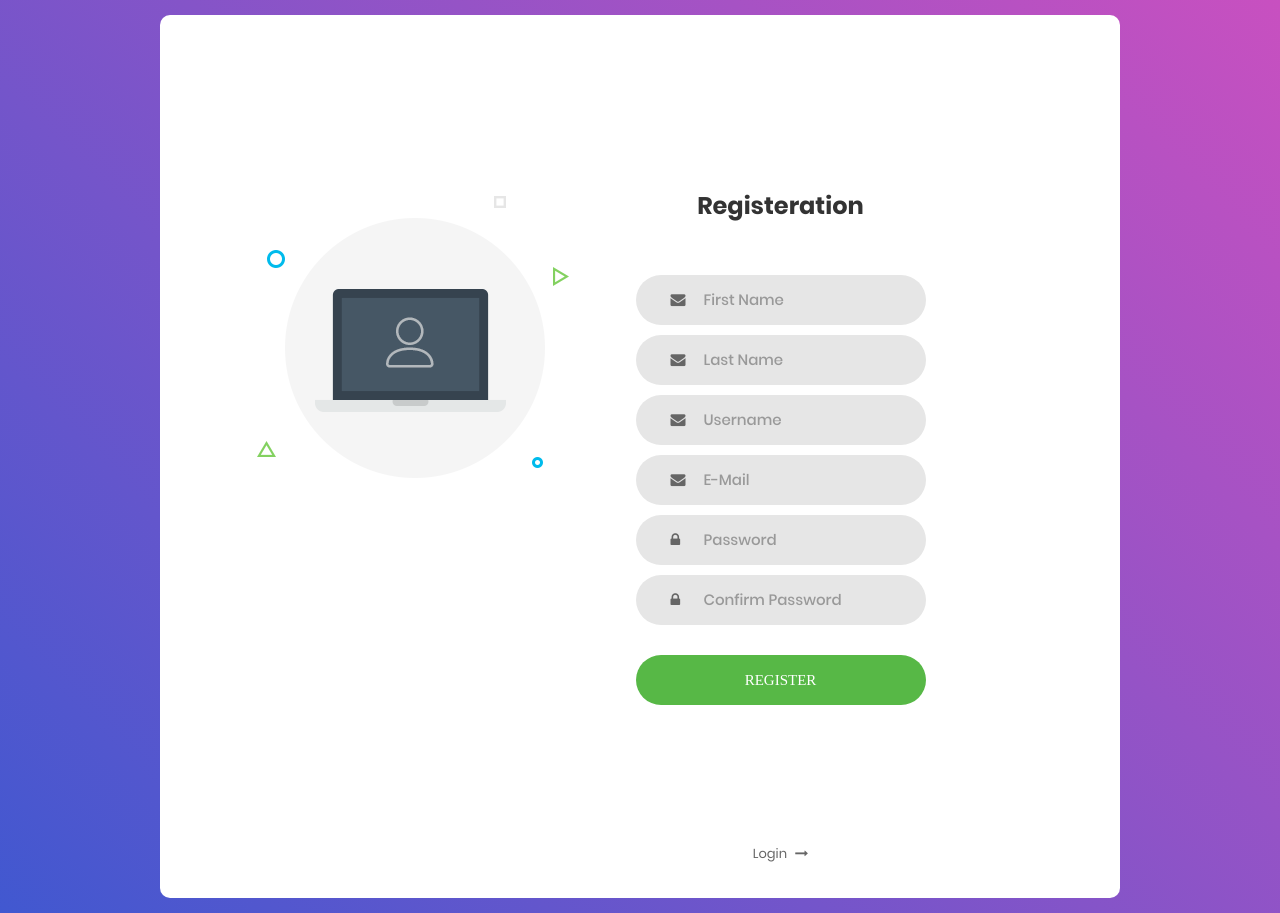
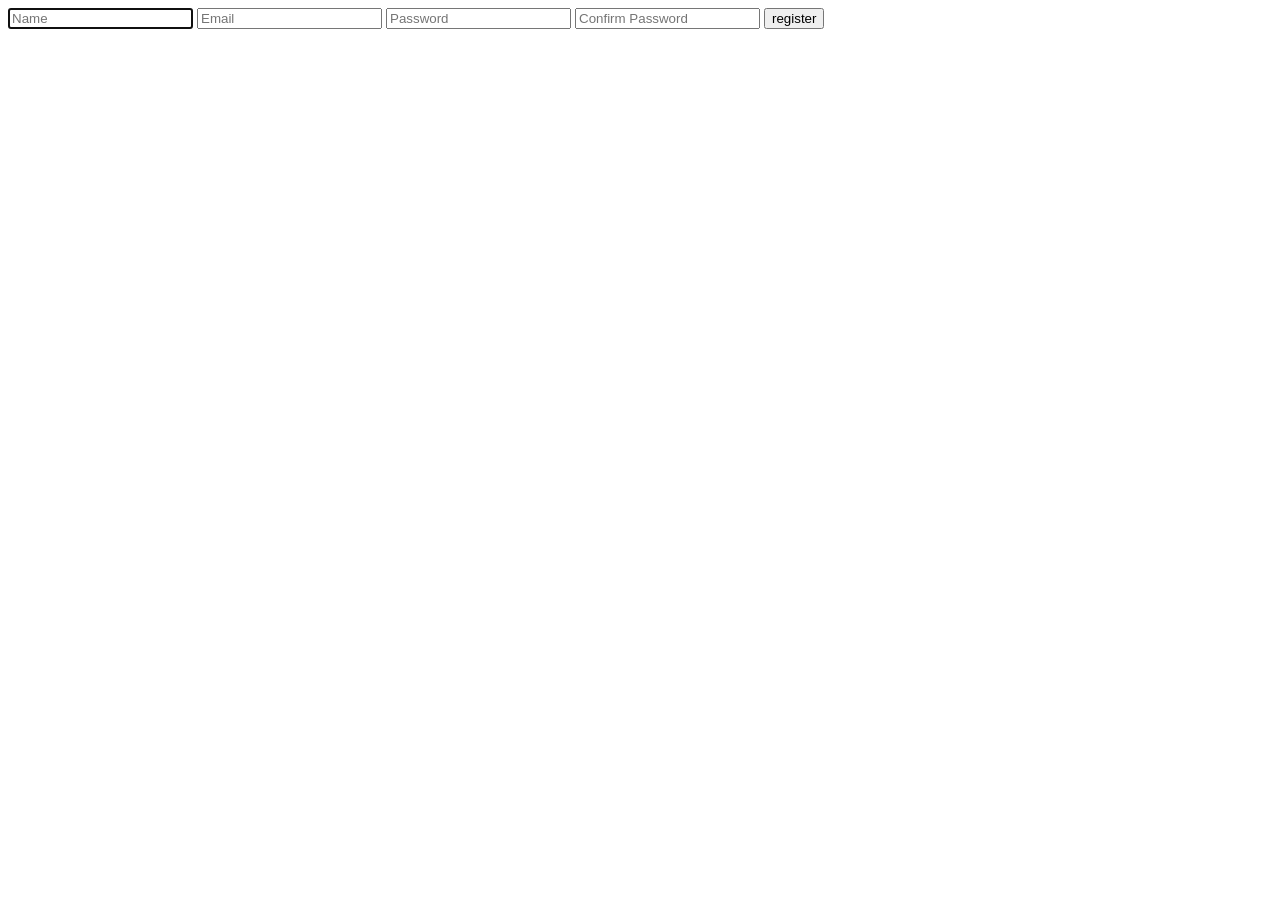
Before and after one commit to vishranth20/potat0, a Django app: template potato/potato/templates/register.html in a window 1280 px wide. After the commit the page ends 29 px from the top, so only its background shows below. Run offline with Django 3.2, Linux system fonts and the light colour scheme; the template is opened without the code that fills it: values that come from a table or form of the project are taken from there, others are empty; some libraries are stand-ins or nearby versions; some web fonts are replaced.

Commit message:
dishes done bruh

```diff
--- /dev/null
+++ b/potato/potato/forms.py
@@ -0,0 +1,14 @@
+from django import forms
+from django.contrib.auth.forms import UserCreationForm
+from django.contrib.auth.models import User
+
+class registerform(UserCreationForm):
+    class Meta:
+        model = User
+        fields =['username','email','password1','password2']
+    def __init__(self, *args, **kwargs):
+        super(registerform, self).__init__(*args, **kwargs)
+        self.fields['username'].widget.attrs['placeholder'] = 'Name'
+        self.fields['email'].widget.attrs['placeholder'] = 'Email'
+        self.fields['password1'].widget.attrs['placeholder'] = 'Password'
+        self.fields['password2'].widget.attrs['placeholder'] = 'Confirm Password'
--- a/potato/potato/models.py
+++ b/potato/potato/models.py
@@ -27,6 +27,8 @@ class Dishes(models.Model):
     hotel=models.ManyToManyField(Hotels)
     name=models.CharField(max_length=100, null=False)
     image=models.ImageField()
+    description=models.TextField()
+    offer=models.BooleanField(default=False)
     likes=models.IntegerField()
     price=models.FloatField()
     def __str__(self):
--- a/potato/potato/templates/hotels.html
+++ b/potato/potato/templates/hotels.html
@@ -309,11 +309,11 @@
 								<div class="destination_image">
 									<img src="{{Hotels.hotels.image.url}}" alt="">
 									{% if Hotels.hotels.offer %}
-									<div class="spec_offer text-center"><a href="#">Special Offer</a></div>
+									<div class="spec_offer text-center"><a href="/hotels/{{Hotels.city}}/{{Hotels.hotels.name}}">Special Offer</a></div>
 									{% endif %}
 								</div>
 								<div class="destination_content">
-									<div class="destination_title"><a href="/">{{Hotels.hotels.name}}</a></div>
+									<div class="destination_title"><a href="/hotels/{{Hotels.city}}/{{Hotels.hotels.name}}">{{Hotels.hotels.name}}</a></div>
 									<div class="destination_subtitle">
 										<p>{{Hotels.hotels.description}}</p>
 									</div>
--- a/potato/potato/templates/register.html
+++ b/potato/potato/templates/register.html
@@ -1,135 +1,21 @@
-{% load static %}
-{% static "images" as baseUrl %}
 <!DOCTYPE html>
 <html lang="en">
 <head>
-	<title>Login V1</title>
-    <link rel="icon" href="https://media.discordapp.net/attachments/853996400676962346/858655411083280415/unknown.png" type="image/icon type">
 	<meta charset="UTF-8">
-	<meta name="viewport" content="width=device-width, initial-scale=1">
-<!--===============================================================================================-->
-	<link rel="icon" type="image/png" href="{% static 'images/icons/favicon.ico' %}"/>
-<!--===============================================================================================-->
-	<link rel="stylesheet" type="text/css" href="{% static 'vendor/bootstrap/css/bootstrap.min.css' %}">
-<!--===============================================================================================-->
-	<link rel="stylesheet" type="text/css" href="{% static 'fonts/font-awesome-4.7.0/css/font-awesome.min.css' %}">
-<!--===============================================================================================-->
-	<link rel="stylesheet" type="text/css" href="{% static 'vendor/animate/animate.css'%}">
-<!--===============================================================================================-->
-	<link rel="stylesheet" type="text/css" href="{% static 'vendor/css-hamburgers/hamburgers.min.css'%}">
-<!--===============================================================================================-->
-	<link rel="stylesheet" type="text/css" href="{% static 'vendor/select2/select2.min.css' %}">
-<!--===============================================================================================-->
-	<link rel="stylesheet" type="text/css" href="{% static 'css/util.css' %}">
-	<link rel="stylesheet" type="text/css" href="{% static 'css/main.css' %}">
-<!--===============================================================================================-->
+	<meta http-equiv="X-UA-Compatible" content="IE=edge">
+	<meta name="viewport" content="width=device-width, initial-scale=1.0">
+	<title>Document</title>
 </head>
 <body>
-
-	<div class="limiter">
-		<div class="container-login100">
-			<div class="wrap-login100">
-				<div class="login100-pic js-tilt" data-tilt>
-					<img src="{% static 'images/img-01.png'%}" alt="IMG">
-				</div>
-
-				<form class="login100-form validate-form" action="register" method="post">
-					{% csrf_token %}
-					<span class="login100-form-title">
-						Registeration
-					</span>
-
-					<div class="wrap-input100 validate-input" data-validate = "Enter your first name">
-						<input class="input100" type="text" name="first_name" placeholder="First Name">
-						<span class="focus-input100"></span>
-						<span class="symbol-input100">
-							<i class="fa fa-envelope" aria-hidden="true"></i>
-						</span>
-					</div>
-
-					<div class="wrap-input100 validate-input" data-validate = "Enter your last name">
-						<input class="input100" type="text" name="last_name" placeholder="Last Name">
-						<span class="focus-input100"></span>
-						<span class="symbol-input100">
-							<i class="fa fa-envelope" aria-hidden="true"></i>
-						</span>
-					</div>
-
-					<div class="wrap-input100 validate-input" data-validate = "Valid Username required">
-						<input class="input100" type="text" name="username" placeholder="Username">
-						<span class="focus-input100"></span>
-						<span class="symbol-input100">
-							<i class="fa fa-envelope" aria-hidden="true"></i>
-						</span>
-					</div>
-
-					<div class="wrap-input100 validate-input" data-validate = "Valid email is required">
-						<input class="input100" type="text" name="email" placeholder="E-Mail">
-						<span class="focus-input100"></span>
-						<span class="symbol-input100">
-							<i class="fa fa-envelope" aria-hidden="true"></i>
-						</span>
-					</div>
-
-					<div class="wrap-input100 validate-input" data-validate = "Password is required">
-						<input class="input100" type="password" name="password1" placeholder="Password">
-						<span class="focus-input100"></span>
-						<span class="symbol-input100">
-							<i class="fa fa-lock" aria-hidden="true"></i>
-						</span>
-					</div>
-
-					<div class="wrap-input100 validate-input" data-validate = "Retype password">
-						<input class="input100" type="password" name="password2" placeholder="Confirm Password">
-						<span class="focus-input100"></span>
-						<span class="symbol-input100">
-							<i class="fa fa-lock" aria-hidden="true"></i>
-						</span>
-					</div>
-
-					<div class="container-login100-form-btn">
-						<button class="login100-form-btn">
-							Register
-						</button>
-					</div>
-
-
-
-					<div class="text-center p-t-136">
-						<a class="txt2" href="login">
-							Login
-							<i class="fa fa-long-arrow-right m-l-5" aria-hidden="true"></i>
-						</a>
-					</div>
-				</form>
-				<div>
-					{% for message in messages %}
-					<h3> {{message}}  </h3>
-					{% endfor %}
-				</div>
-			</div>
-		</div>
-	</div>
-
-
-
-
-<!--===============================================================================================-->
-	<script src="{% static 'vendor/jquery/jquery-3.2.1.min.js'%}"></script>
-<!--===============================================================================================-->
-	<script src="{% static 'vendor/bootstrap/js/popper.js'%}"></script>
-	<script src="vendor/bootstrap/js/bootstrap.min.js"></script>
-<!--===============================================================================================-->
-	<script src="{% static 'vendor/select2/select2.min.js'%}"></script>
-<!--===============================================================================================-->
-	<script src="{% static 'vendor/tilt/tilt.jquery.min.js'%}"></script>
-	<script >
-		$('.js-tilt').tilt({
-			scale: 1.1
-		})
-	</script>
-<!--===============================================================================================-->
-	<script src="{% static 'js/main.js'%}"></script>
-
+	<form action="/register" method= "POST">
+	{% csrf_token %}
+	{% for message in messages %}
+	<li>{{message|striptags}}</li>
+	{% endfor %}
+	{% for field in form %}
+	{{field}}
+	{% endfor %}
+	<input type="submit" value="register">
+	</form>
 </body>
 </html>
--- a/potato/potato/urls.py
+++ b/potato/potato/urls.py
@@ -19,7 +19,6 @@ from django.urls import path
 from . import views
 from django.contrib import admin
 from django.urls import path
-
 from django.conf import settings
 from django.conf.urls.static import static
 
@@ -29,8 +28,9 @@ urlpatterns = [
             path('',views.index,name='index'),
             path('admin/', admin.site.urls),
             path('profile',views.profile,name='profile'),
-            path('dishes',views.dishes,name='dishes'),
             path('logout',views.logoutUser,name='logout'),
             path('hotels/<str:destination>',views.hotels,name='hotels'),
-            path('login',views.loginPage,name='login')
+            path('login',views.loginPage,name='login'),
+            path('hotels/<str:destination>/<str:hotel>',views.dish,name='hotels'),
+            path("register", views.register, name="register")
 ]+ static(settings.MEDIA_URL, document_root=settings.MEDIA_ROOT)
```
Also changed, not shown: potato/potato/templates/food.html (+6 -5 lines), potato/potato/views.py (+34 -3 lines), potato/cheems.gif (added), potato/choco.jph.jpg (added), potato/potato/migrations/0006_auto_20210815_2047.py (added).
